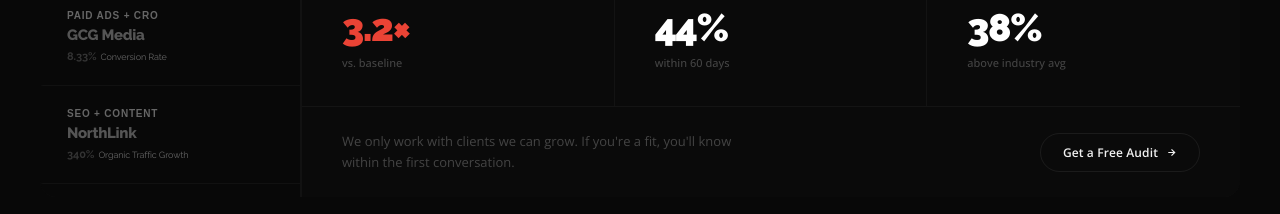
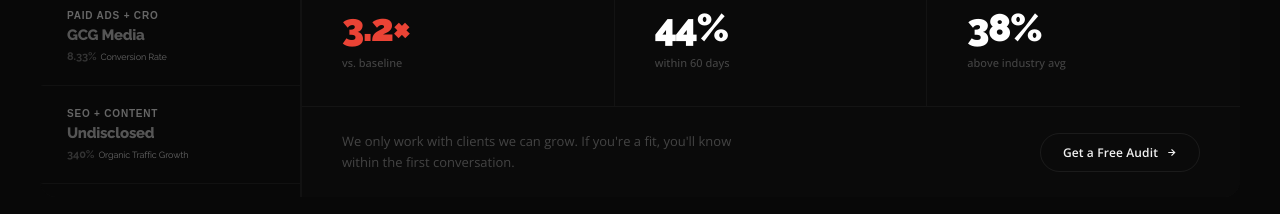
Before and after one commit to rm0313/revvora, a React (Vite) app in the folder website/: page / in a window 1280 px wide. Shown: the part 4941-5155 px from the top of the page. Built offline with nearby package versions, Linux system fonts and the light colour scheme.

Commit message:
Remove client name from SEO case study per NDA

```diff
--- a/website/src/components/ResultsPreview.jsx
+++ b/website/src/components/ResultsPreview.jsx
@@ -80,7 +80,7 @@ const CASES = [
     color: '#EA4335',
   },
   {
-    client: 'NorthLink',
+    client: 'Undisclosed',
     category: 'B2B · SaaS · HR Tech',
     tag: 'SEO + Content',
     headline: '340% more organic traffic. CAC dropped 48%.',
```
